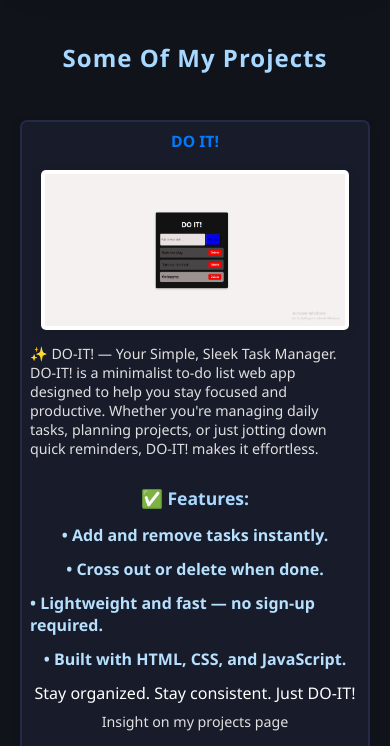
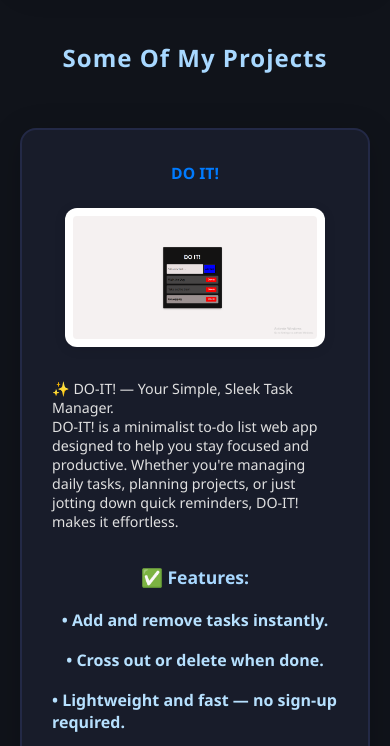
Before and after one commit to UcheOK-dev/Portfolio-site, a plain HTML site: page index.html in a window 390 px wide. Shown: the part 860-1606 px from the top of the page. Drawn offline with Linux system fonts and the light colour scheme.

Commit message:
add responsiveness

```diff
--- a/index.html
+++ b/index.html
@@ -463,28 +463,7 @@
         width: 100%;
         margin: 7px 0 0 0;
       }
-      .mini-projects {
-        flex-direction: column;
-        gap: 8px;
-        margin: 0 auto 16px auto;
-        max-width: 99vw;
-        padding: 10px 0;
-      }
-      .card-1, .card-2, .card-3 {
-        min-width: 0;
-        max-width: 96vw;
-        padding: 8px 2px 8px 2px;
-        border-radius: 7px;
-        box-shadow: 0 2px 8px rgba(0,0,0,0.10);
-        gap: 8px;
-      }
-      .card-1 img, .card-2 img, .card-3 img {
-        max-width: 80vw;
-        min-width: 0;
-        border-radius: 5px;
-        margin-bottom: 6px;
-        padding: 4px;
-      }
+
       .card-1 h3, .card-2 h3, .card-3 h3 { font-size: 0.98rem; }
       .card-1 p, .card-2 p, .card-3 p { font-size: 0.89rem; }
       .source-btn {
```
